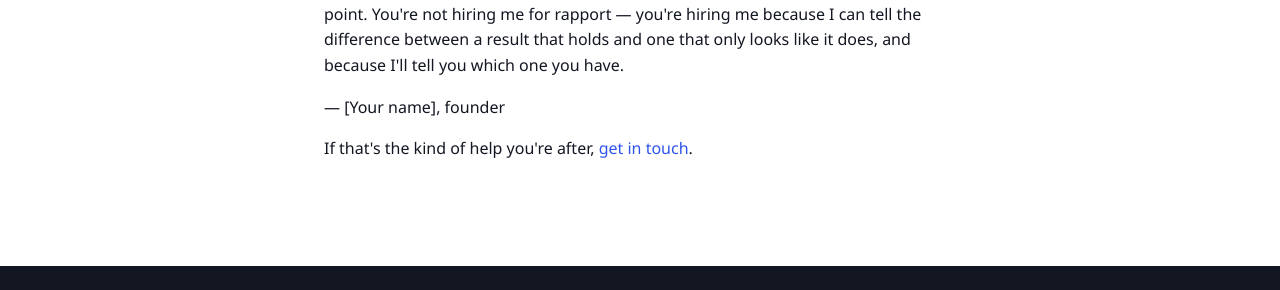
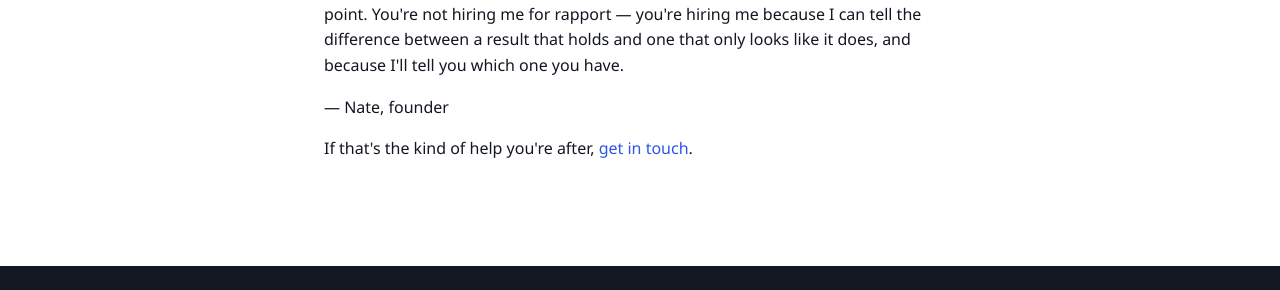
Before and after one commit to smearvox/haphazardsolutions.com, a Jekyll site: the page built from about.html, in a window 1280 px wide and 900 px high, scrolled down 692 px. Shown: the part 487-777 px from the top of the window. Built offline with Jekyll 4.4.1, drawn with Linux system fonts in a browser that asks for light colours.

Commit message:
Set About signature to Nate, founder
Co-Authored-By: Claude Opus 4.8 <noreply@anthropic.com>

```diff
--- a/about.html
+++ b/about.html
@@ -19,7 +19,6 @@ description: Twenty years of data analytics, architecture, engineering, and rese
 
 <section class="section">
   <div class="container prose">
-    <!-- TODO: add your name to the signature below, and (optionally) a photo. -->
     <p>
       Most of what goes wrong in an organization goes wrong because someone
       mistook a signal for the truth beneath it — a dashboard that looks healthy,
@@ -49,8 +48,7 @@ description: Twenty years of data analytics, architecture, engineering, and rese
     </p>
 
     <p class="signature">
-      <!-- TODO: replace with your name -->
-      — [Your name], founder
+      — Nate, founder
     </p>
 
     <p>
```
